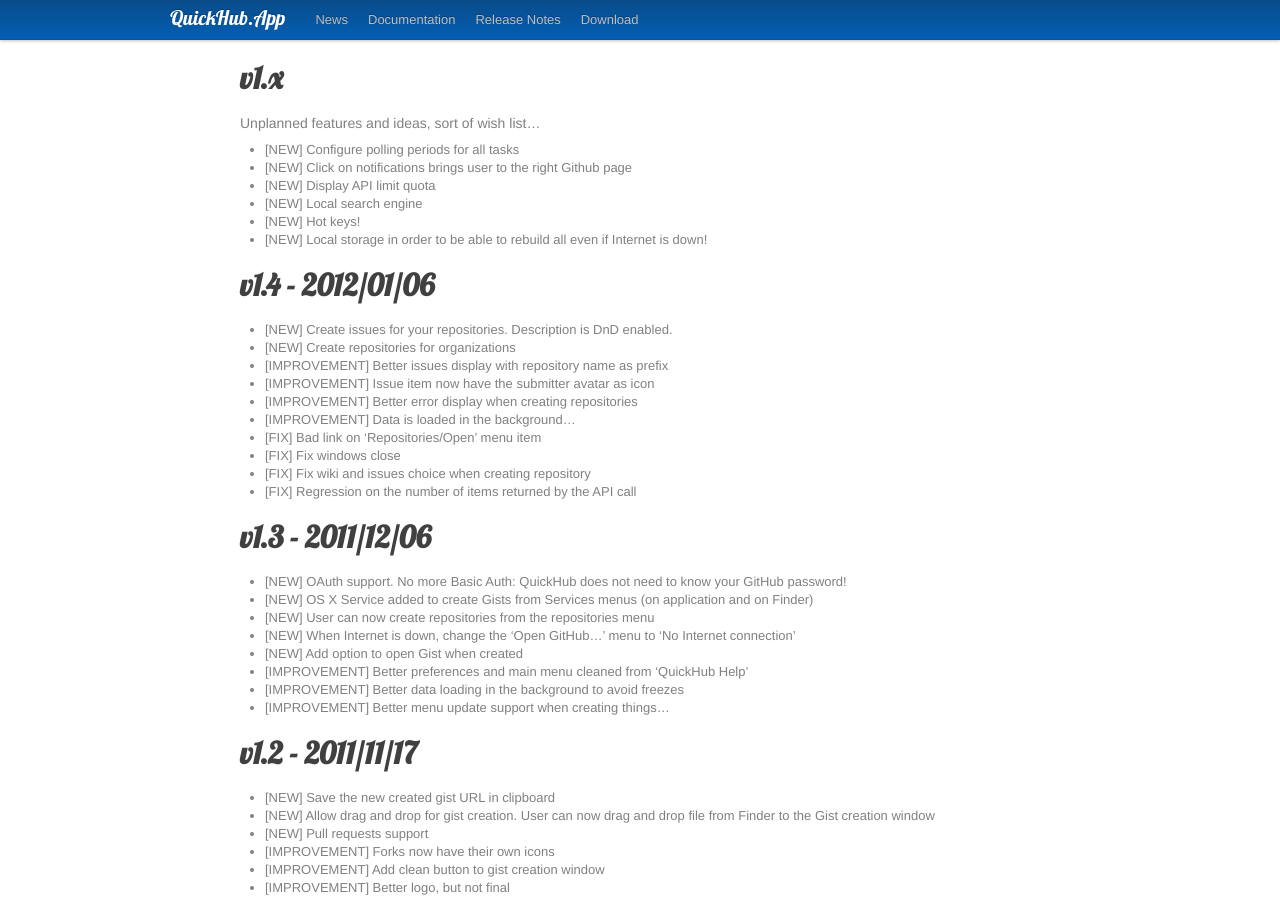
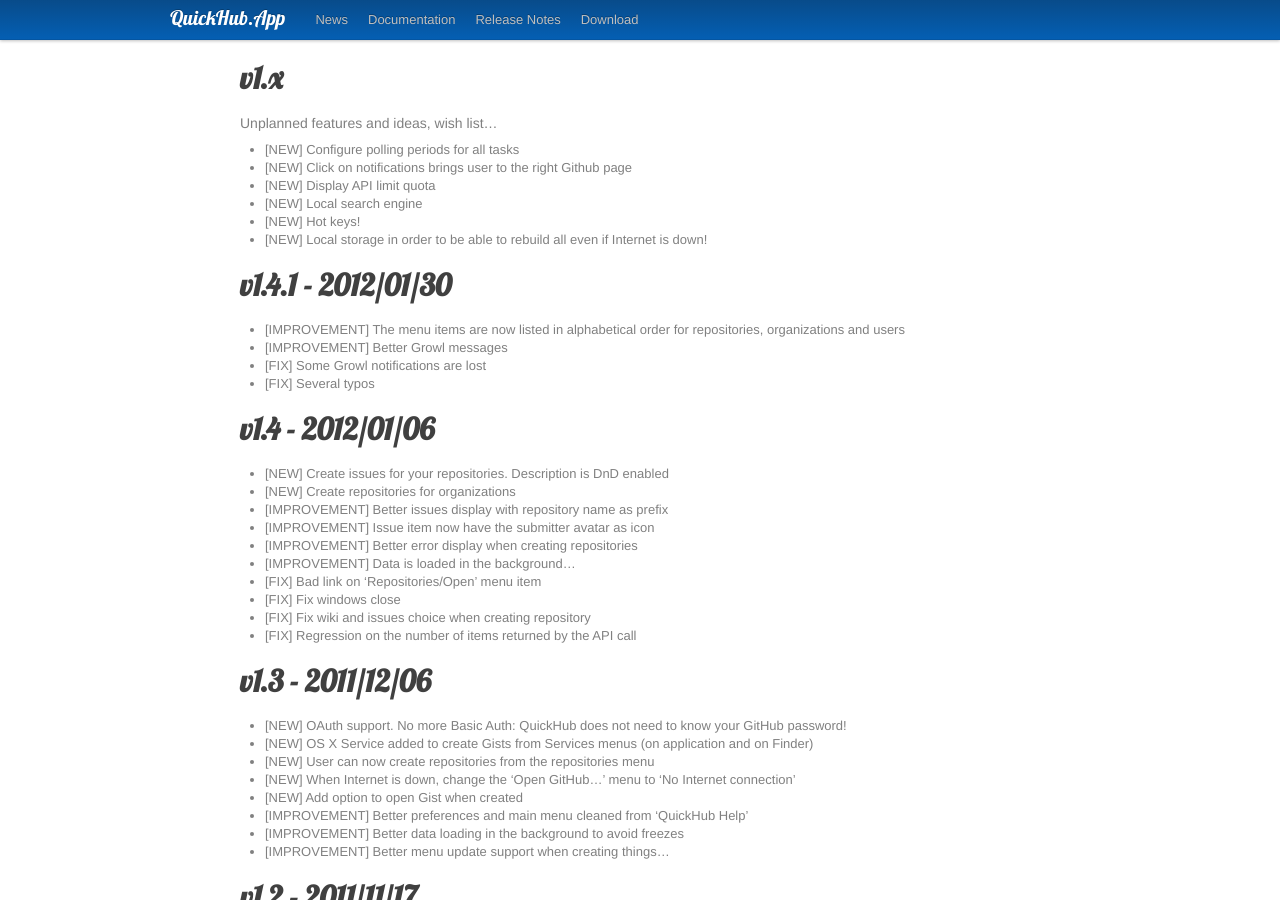
Before and after one commit to chamerling/QuickHubApp, a Jekyll site: the page built from pages/releasenotes.md, in a window 1280 px wide and 900 px high. Built offline with Jekyll 4.4.1, drawn with Linux system fonts in a browser that asks for light colours; nearby versions of some CDN libraries; Markdown is read by kramdown in place of the engine named in the settings; comment, search, counter and statistics services are not loaded.

Commit message:
Update release notes for 1.4.1

```diff
--- a/pages/releasenotes.md
+++ b/pages/releasenotes.md
@@ -4,7 +4,7 @@
 ---
 
 # v1.x
-Unplanned features and ideas, sort of wish list...
+Unplanned features and ideas, wish list...
 
 - [NEW] Configure polling periods for all tasks
 - [NEW] Click on notifications brings user to the right Github page
@@ -13,9 +13,16 @@
 - [NEW] Hot keys!
 - [NEW] Local storage in order to be able to rebuild all even if Internet is down!
 
+# v1.4.1 - 2012/01/30
+
+- [IMPROVEMENT] The menu items are now listed in alphabetical order for repositories, organizations and users
+- [IMPROVEMENT] Better Growl messages
+- [FIX] Some Growl notifications are lost
+- [FIX] Several typos
+
 # v1.4 - 2012/01/06
 
-- [NEW] Create issues for your repositories. Description is DnD enabled.
+- [NEW] Create issues for your repositories. Description is DnD enabled
 - [NEW] Create repositories for organizations
 - [IMPROVEMENT] Better issues display with repository name as prefix
 - [IMPROVEMENT] Issue item now have the submitter avatar as icon
```
